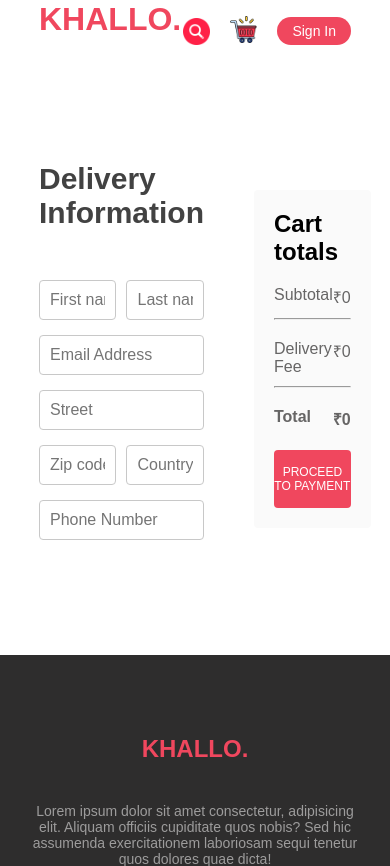
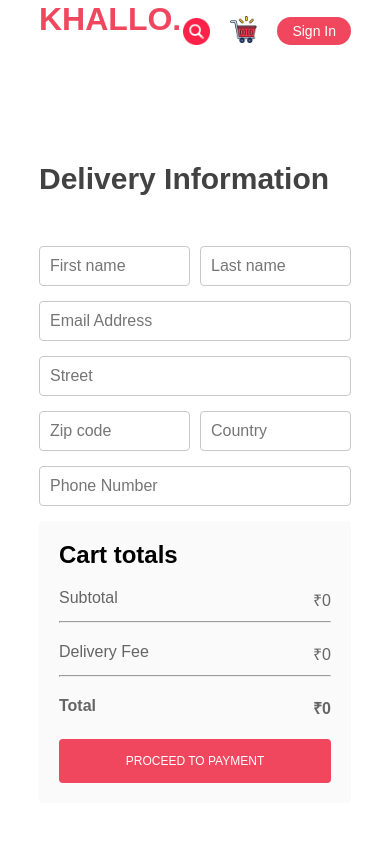
Before and after one commit to DhruvKumawat567/Food-Delevery-App, a React (Vite) app: page /order in a window 390 px wide. Shown: the top 866 px of the page. Built offline with nearby package versions, Linux system fonts and the light colour scheme.

Commit message:
fixed placeholde

```diff
--- a/src/pages/PlaceHolder/PlaceHolder.css
+++ b/src/pages/PlaceHolder/PlaceHolder.css
@@ -37,3 +37,6 @@
     padding: 20px;
     border-radius: 4px;
 }
+@media (max-width: 768px){
+.place-order{ flex-direction: column; gap: 30px; }.placeorder-left, .placeorder-right{ max-width: 100%; }
+}
--- a/src/pages/PlaceHolder/PlaceHolder.jsx
+++ b/src/pages/PlaceHolder/PlaceHolder.jsx
@@ -6,6 +6,7 @@ const PlaceHolder = () => {
   const { getTotalCartAmount } = useContext(StoreContext);
   return (
     <form className="place-order" onSubmit={(e) => e.preventDefault()}>
+        <div className="payment-detail">
       <div className="placeorder-left">
         <p className="title"> Delivery Information</p>
         <div className="multifields">
@@ -44,6 +45,7 @@ const PlaceHolder = () => {
           <button>PROCEED TO PAYMENT</button>
         </div>
       </div>
+      </div>
     </form>
   );
 };
```
